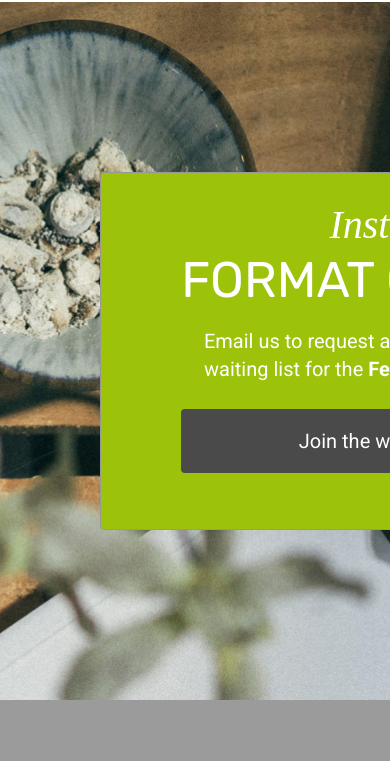
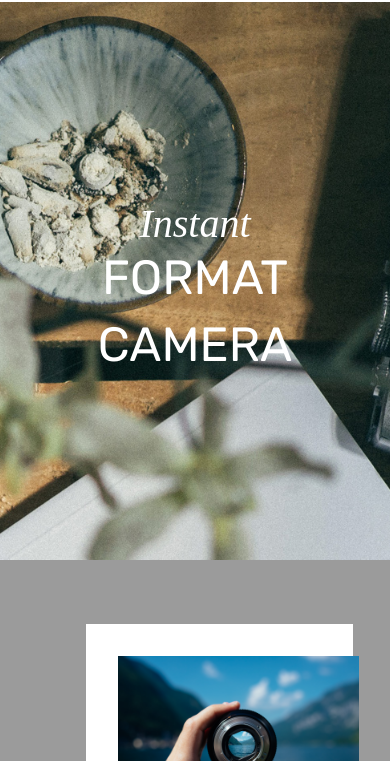
Before and after one commit to victorsiesse/Fotomatic, a plain HTML site: page index.html in a window 390 px wide. Shown: the part 83-844 px from the top of the page. Drawn offline with Linux system fonts and the light colour scheme; a web font is replaced by a local one.

Commit message:
Adding Tablet responsiveness

```diff
--- a/index.html
+++ b/index.html
@@ -1,6 +1,7 @@
 <!DOCTYPE html>
 <html>
 <head>
+  <meta name="viewport" content="width=device-width, initial-scale=1">
   <link href="https://fonts.googleapis.com/css?family=Damion" rel="stylesheet">
   <link href="https://fonts.googleapis.com/css?family=Rubik" rel="stylesheet">
   <link href="https://fonts.googleapis.com/css?family=Roboto:300,400,600,700" rel="stylesheet">
--- a/resources/css/reset.css
+++ b/resources/css/reset.css
@@ -130,7 +130,7 @@ nav.desktop .icon {
 
 .header .striking {
   color: white;
-  font-size: 50px;
+  font-size: 3rem;
   font-family: "Rubik";
   line-height: 1.4;
   margin-bottom: 12px;
@@ -299,3 +299,20 @@ footer .content span {
   font-family: "Roboto";
   color: white;
 }
+
+@media only screen and (max-width: 1024px) {
+  .email {
+    display: none;
+  }
+
+  #sign-up-section {
+    padding: 170px 0;
+    display: flex;
+    justify-content: center
+  }
+
+  #sign-up-cta {
+    background-color: transparent;
+    border: transparent;
+  }
+}
```
